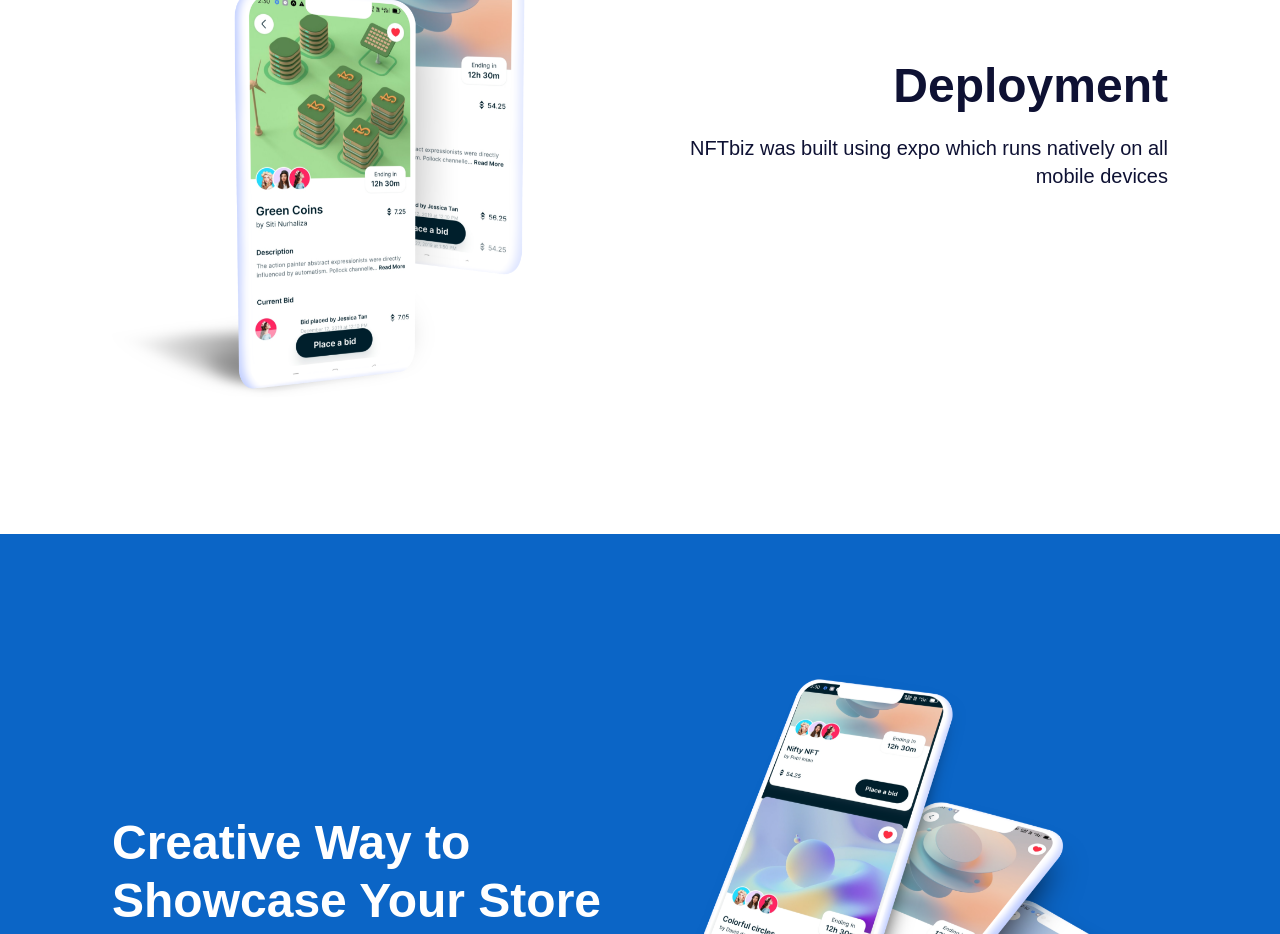
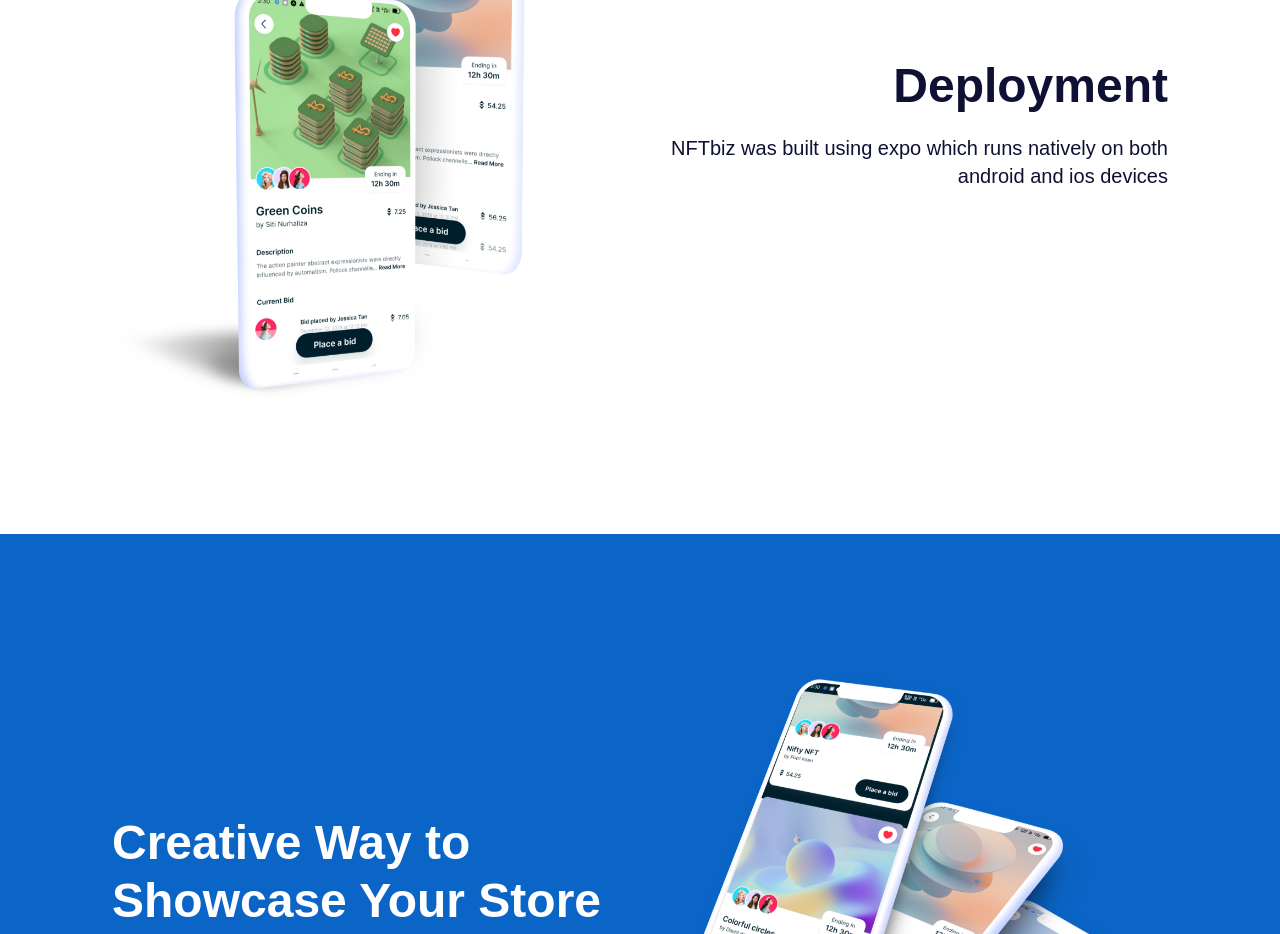
Before and after one commit to Sedinamm/nft-landing-page, a React (Create React App) app: page / in a window 1280 px wide. Shown: the part 2360-3294 px from the top of the page. Built offline with nearby package versions, Linux system fonts and the light colour scheme.

Commit message:
text correction

```diff
--- a/src/App.js
+++ b/src/App.js
@@ -23,7 +23,7 @@ const App = () => {
 
       <SectionWrapper
         title="Deployment"
-        description="NFTbiz was built using expo which runs natively on all mobile devices"
+        description="NFTbiz was built using expo which runs natively on both android and ios devices"
         mockupImg={assets.feature}
         reverse
       />
```
